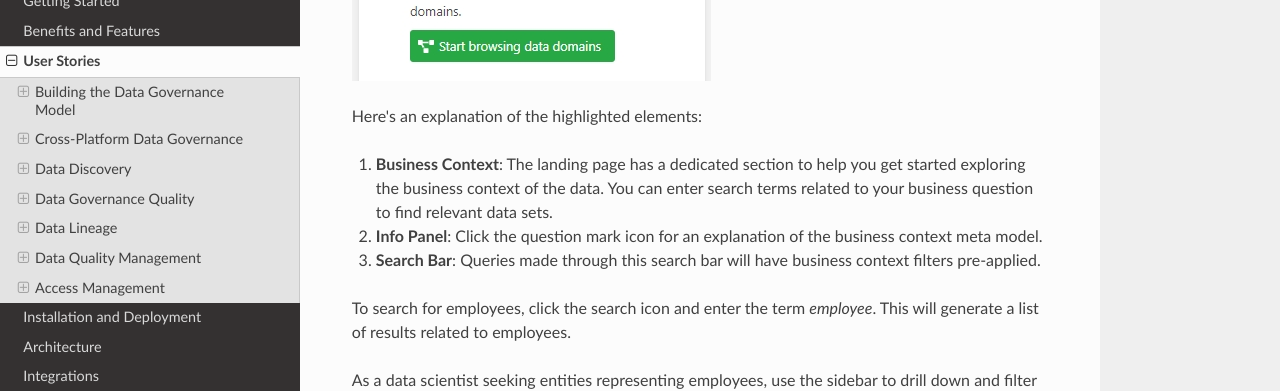
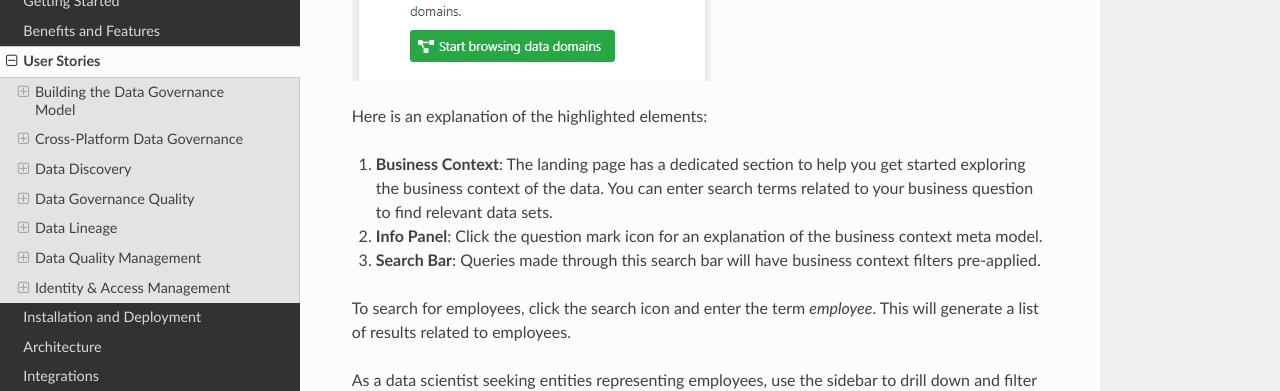
Before and after one commit to aureliusenterprise/aurelius-atlas-documentation, an MkDocs documentation site: the page built from docs/user-stories.md, in a window 1280 px wide and 900 px high, scrolled down 9138 px. Shown: the part 151-542 px from the top of the window. Built offline with MkDocs 1.6.1, drawn with Linux system fonts in a browser that asks for light colours; nearby versions of some CDN libraries; some of the changed text lies outside the part shown.

Commit message:
Change user story title

```diff
--- a/docs/user-stories.md
+++ b/docs/user-stories.md
@@ -227,7 +227,7 @@ screenshot below.
 
 [![Data Discovery](./img/screenshots/data-discovery/business-context.jpg)](./img/screenshots/data-discovery/business-context.jpg)
 
-Here's an explanation of the highlighted elements:
+Here is an explanation of the highlighted elements:
 
 1. **Business Context**: The landing page has a dedicated section to help you
     get started exploring the business context of the data. You can enter search terms related
@@ -531,7 +531,7 @@ effectively to enhance data accuracy, completeness, and reliability for your ana
 By following these steps in Aurelius Atlas, you gain clarity on the quality measures applied to your dataset and
 can take actionable steps to ensure high-quality data for your analysis.
 
-## Access Management
+## Identity & Access Management
 
 To streamline authentication and ensure secure access for enterprise users, organizations can allow users to
 authenticate via their existing Azure Active Directory (Azure AD) accounts. Using Keycloak's identity brokering
```
Also changed, not shown: docs/installation-and-deployment.md (+1 -1 lines).
